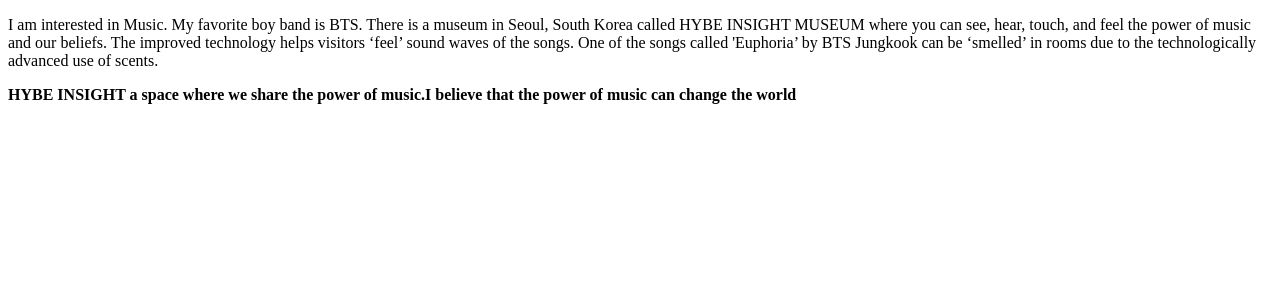
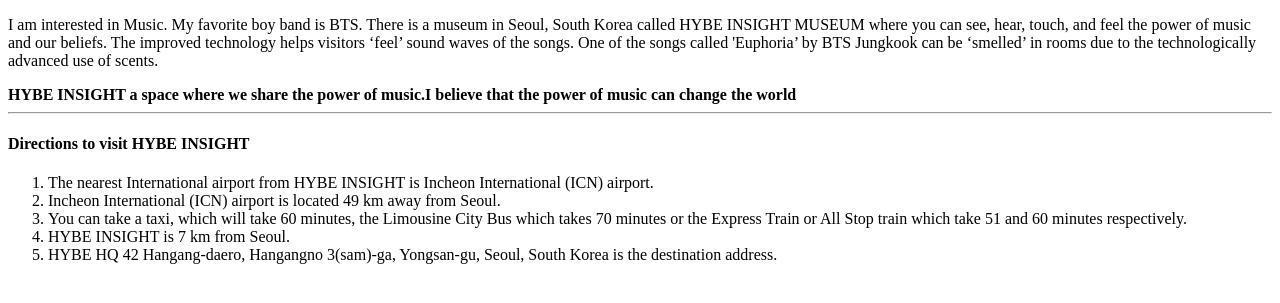
Before and after one commit to 44-563-Web-Apps-F22/44563-webapps-assignment-3-SR-Pittu, a plain HTML site: page index.html in a window 1280 px wide. Shown: the part 105-408 px from the top of the page. Drawn offline with Linux system fonts and the light colour scheme.

Commit message:
added ordered lists

```diff
--- a/index.html
+++ b/index.html
@@ -10,5 +10,17 @@
         <p>I am interested in Music. My favorite boy band is BTS. There is a museum in Seoul, South Korea called HYBE INSIGHT MUSEUM where you can see, hear, touch, and feel the power of music and our beliefs. The improved technology helps visitors ‘feel’ sound waves of the songs.
              One of the songs called 'Euphoria’ by BTS Jungkook can be ‘smelled’ in rooms due to the technologically advanced use of scents.</p>
         <b>HYBE INSIGHT a space where we share the power of music.I believe that the power of music can change the world</b>
-        </body>
-    </html>
+
+        <hr>
+
+        <h4>Directions to visit HYBE INSIGHT</h4>
+
+<ol>
+    <li>The nearest International airport from HYBE INSIGHT is Incheon International (ICN) airport.</li>
+    <li>Incheon International (ICN) airport is located 49 km away from Seoul.</li>
+    <li>You can  take a taxi, which will take 60 minutes, the Limousine City Bus which takes 70 minutes or the Express Train or All Stop train which take 51 and 60 minutes respectively.</li>
+    <li>HYBE INSIGHT is 7 km from Seoul.</li>
+    <li>HYBE HQ 42 Hangang-daero, Hangangno 3(sam)-ga, Yongsan-gu, Seoul, South Korea is the destination address. </li>
+</ol>
+</body>
+</html>
```
